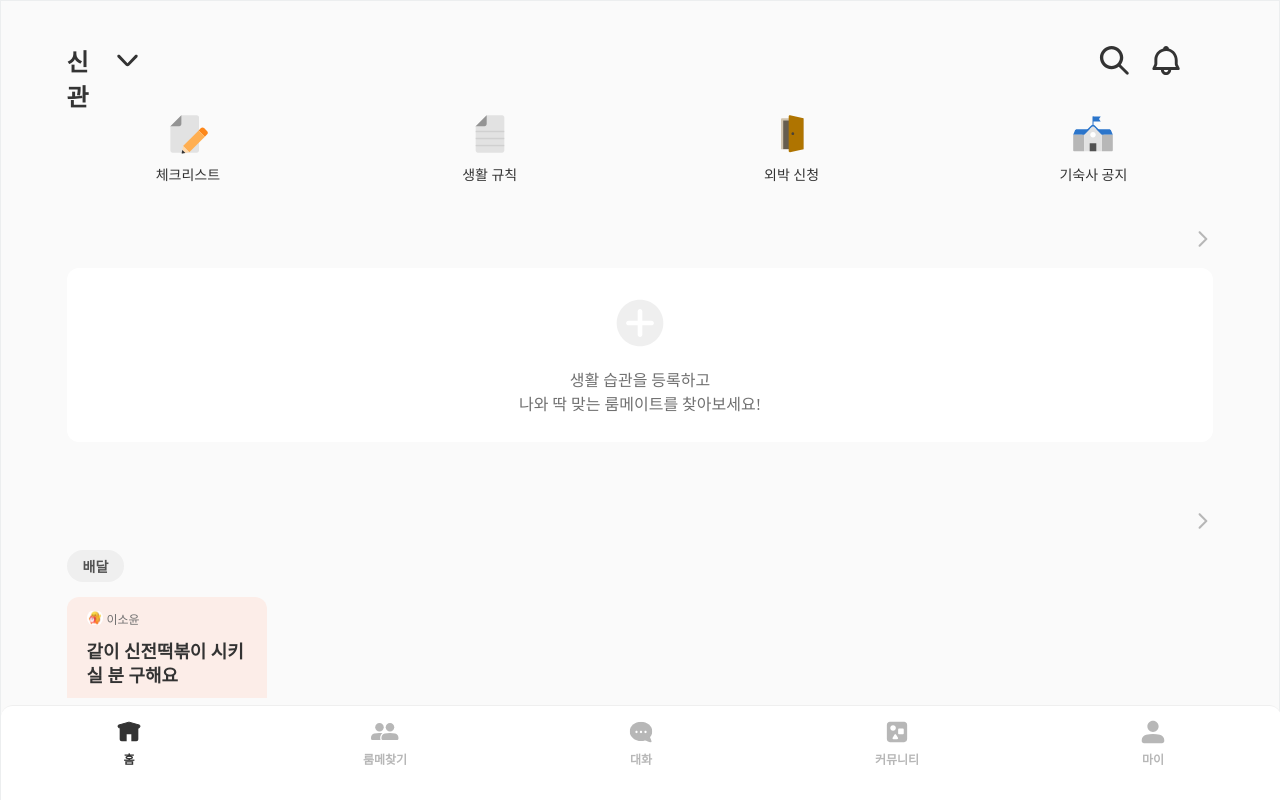
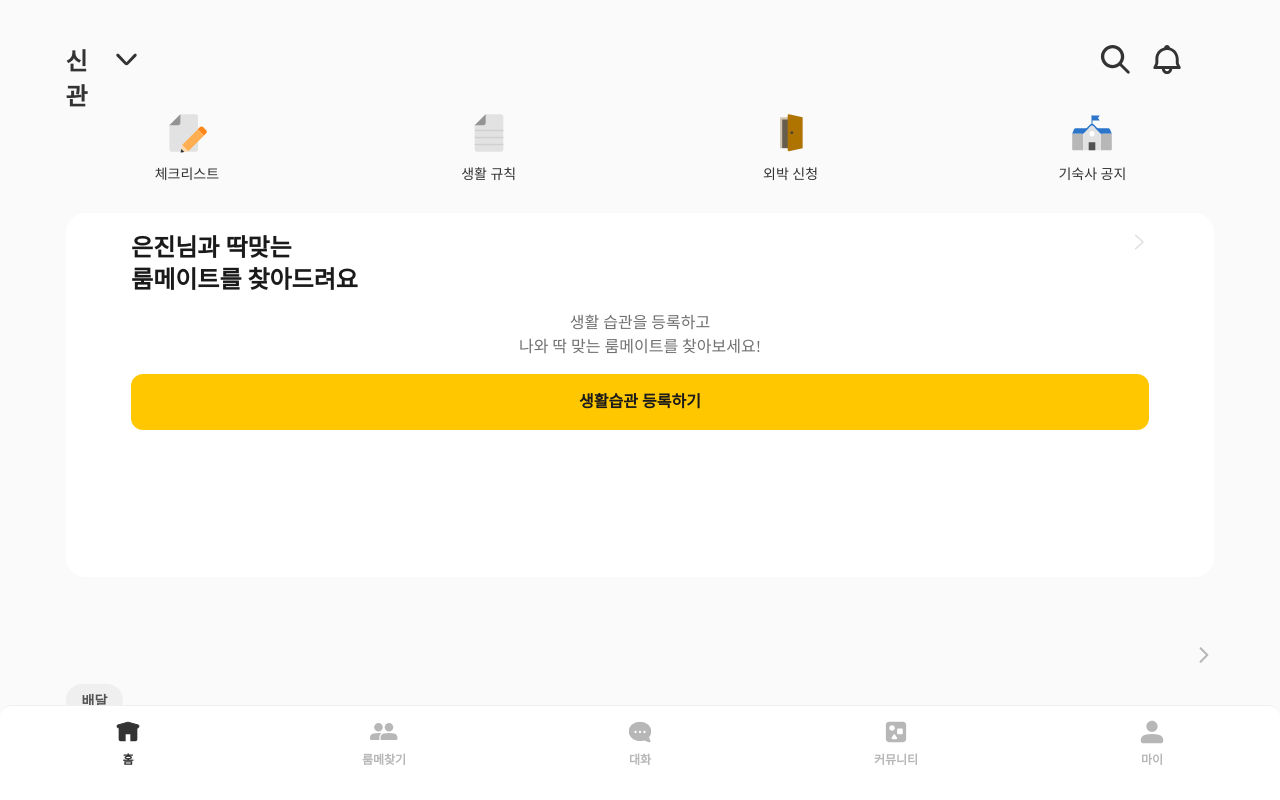
Before and after one commit to G-E-E-K-S/GEEKS-FE, a React (Create React App) app: page /home in a window 1280 px wide. Built offline with nearby package versions, Linux system fonts and the light colour scheme; a web font is replaced by a local one.

Commit message:
Modify find roommate design of main page

```diff
--- a/src/components/Common/CommonStyle.js
+++ b/src/components/Common/CommonStyle.js
@@ -4,9 +4,9 @@ export const Totalframe = styled.div`
   // width: 390px;
   width: 100vw;
   height: 100vh;
-  border: 1px solid #eceeef;
   margin: 0 auto;
   overflow-y: auto;
+  overflow-y: hidden;
   &::-webkit-scrollbar {
     display: none;
   }
@@ -20,7 +20,7 @@ export const ScreenComponent = styled.div`
 export const SubScreen = styled.div`
   overflow-y: auto;
   overflow-x: hidden;
-  height: calc(100vh - 12.84vh);
+  height: calc(100vh - 11.84vh);
   &::-webkit-scrollbar{
     display:none;
   }
--- /dev/null
+++ b/src/components/Main/FindRoommateBox.js
@@ -0,0 +1,40 @@
+import React from "react";
+import styled from "styled-components";
+import * as c from "../../components/Common/CommonStyle";
+import ForwardArrow from "../../assets/img/Join/forwardArrow.svg";
+
+const Box = styled.div`
+  width: 100%;
+  height: 45.49vh;
+  padding: 2.36vh 5.12vw 3.79vh 5.12vw;
+  background-color: #fff;
+  border-radius: 20px;
+  margin-top: 3.79vh;
+`;
+const UserName = styled.div`
+  white-space: pre-wrap;
+  color: #1a1a1a;
+  font-size: 1.5rem;
+
+  font-weight: 700;
+  line-height: 32px; /* 133.333% */
+`;
+const ArrowImg = styled.img`
+  width: 20px;
+  height: 20px;
+`;
+const FindRoommateBox = (props) => {
+  return (
+    <Box>
+      <c.SpaceBetween>
+        <UserName>
+          {props.name}
+          {`님과 딱맞는\n룸메이트를 찾아드려요`}
+        </UserName>
+        <ArrowImg src={ForwardArrow} />
+      </c.SpaceBetween>
+      {props.children}
+    </Box>
+  );
+};
+export default FindRoommateBox;
--- a/src/pages/Main/Home.js
+++ b/src/pages/Main/Home.js
@@ -7,6 +7,7 @@ import NavigationBar from '../../components/Main/NavigationBar';
 import SubTitle from "../../components/Main/SubTitle";
 import ClubCategory from "../../components/Main/ClubCategory";
 import ClubBox from "../../components/Main/ClubBox";
+import FindRoommateBox from "../../components/Main/FindRoommateBox";
 import checklist from '../../assets/img/Home/checkList.svg';
 import rule from '../../assets/img/Home/Rule.svg';
 import stayOut from '../../assets/img/Home/stayOut.svg';
@@ -45,30 +46,30 @@ const IconText = styled.div`
     font-style: normal;
     font-weight: 500;
 `;
-const Roommate = styled.div`
+const FindRoommateTxt = styled.div`
+    white-space: pre-wrap;
+    color: #707070;
+    text-align: center;
+    font-size: 1rem;
+    font-weight: 500;
+    line-height: 24px;
+    margin-top: 1.89vh;
+`;
+const EnrollRule = styled.div`
+    width: 100%;
+    height: 56px;
+    border-radius: 12px;
+    background: #FFC700;
+    margin-top: 1.89vh;
     display: flex;
-    justify-content: space-between;
-    align-items: flex-start;
-    margin-top: 5.68vh;
-`;
-const EnrollHabit = styled.div`
-    height: 21.8vh;
-    display: flex;
-    flex-direction: column;
     justify-content: center;
     align-items: center;
-    border-radius: 12px;
-    background: #fff;
-    margin-top: 2.36vh;
-`;
-const EnrollText = styled.div`
-    color: #707070;
+
+    color: #1A1A1A;
     text-align: center;
-    font-size: 16px;
-    font-style: normal;
-    font-weight: 500;
-    white-space: pre-wrap;
-    margin-top: 16px;
+    font-size: 1rem;
+    font-weight: 600;
+    line-height: 24px;
 `;
 const Club = styled.div`
     display: flex;
@@ -112,14 +113,11 @@ const Home = () => {
                             </Icons>
                         </a>
                     </System>
-                    <Roommate>
-                        <SubTitle subtitle={`은진님과 딱 맞는\n룸메이트를 찾았어요`}/>
-                        <img src={forwardArrow}/>
-                    </Roommate>
-                    <EnrollHabit>
-                        <img src={addCircle}/>
-                        <EnrollText>{`생활 습관을 등록하고\n나와 딱 맞는 룸메이트를 찾아보세요!`}</EnrollText>
-                    </EnrollHabit>
+                    <FindRoommateBox name={`은진`}>
+                        {/* 이미지 삽입 */}
+                        <FindRoommateTxt>{`생활 습관을 등록하고\n나와 딱 맞는 룸메이트를 찾아보세요!`}</FindRoommateTxt>
+                        <EnrollRule>{`생활습관 등록하기`}</EnrollRule>
+                    </FindRoommateBox>
                     <Club>
                         <SubTitle subtitle={`현재 가장 인기있는 모임이에요`}/>
                         <img src={forwardArrow}/>
```
